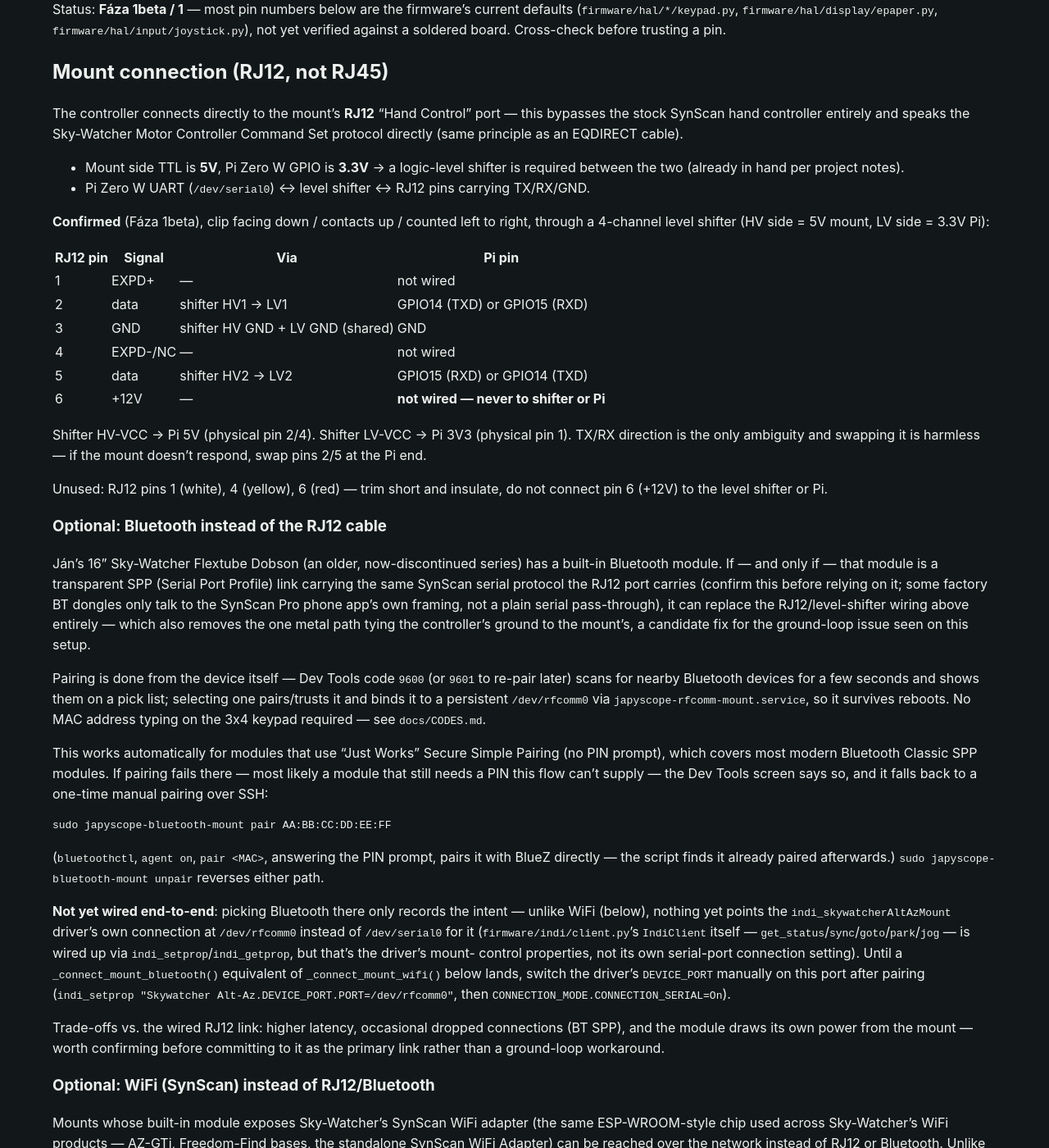
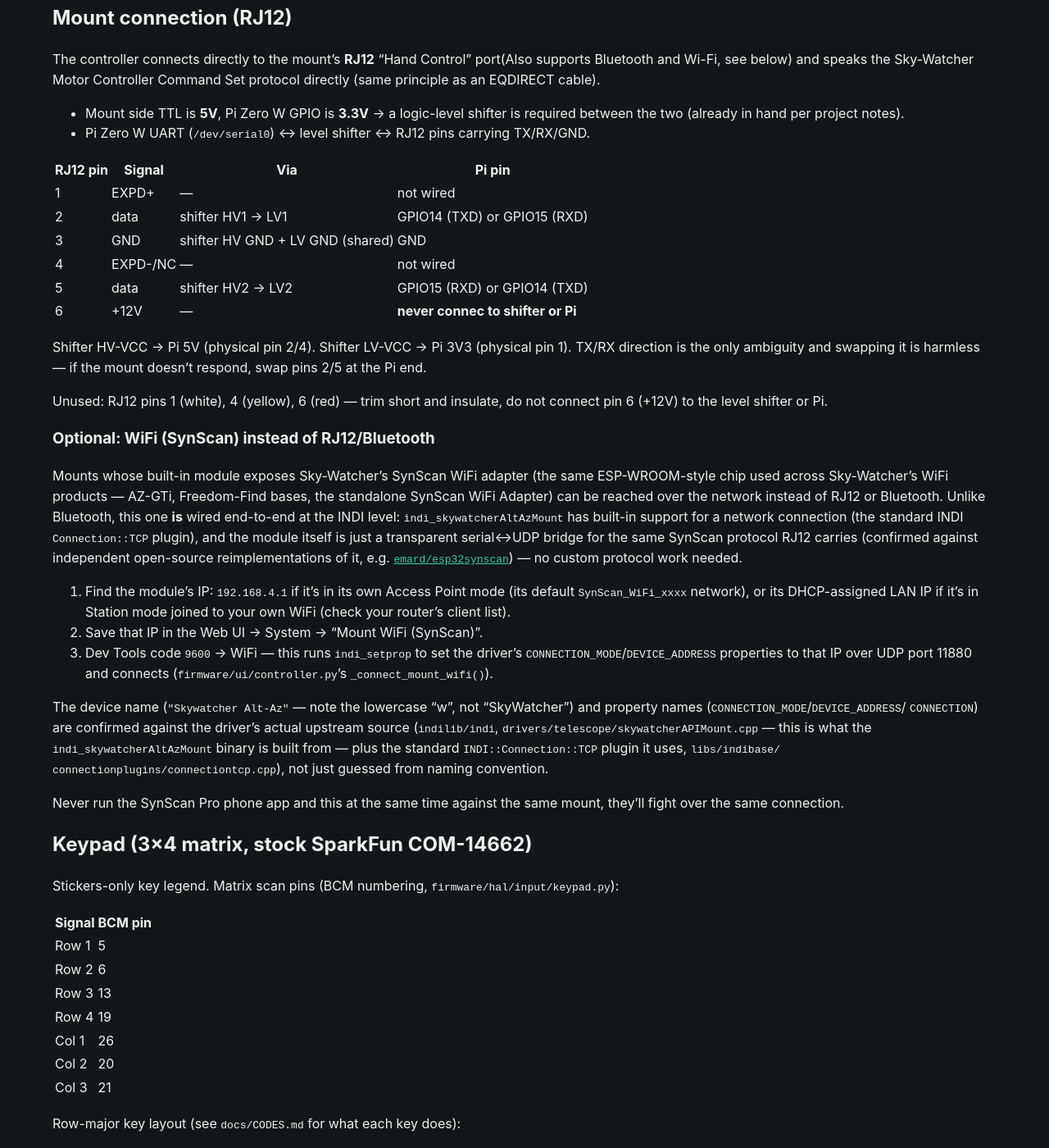
Before and after one commit to jan-tdy/japyscope-remote, a Jekyll site: the page built from docs/WIRING.md, in a window 1280 px wide and 1400 px high, scrolled down 256 px. Shown: the whole window at 82% size. Built offline with Jekyll 4.4.1, drawn with Linux system fonts in a browser that asks for light colours; some of the changed text lies outside the part shown.

Commit message:
Update WIRING.md

````diff
--- a/docs/WIRING.md
+++ b/docs/WIRING.md
@@ -9,16 +9,10 @@
 Single source of truth for how the Raspberry Pi Zero W is wired. Update this
 file (not a second copy elsewhere) as each build phase confirms real pins.
 
-Status: **Fáza 1beta / 1** — most pin numbers below are the firmware's
-current defaults (`firmware/hal/*/keypad.py`,
-`firmware/hal/display/epaper.py`, `firmware/hal/input/joystick.py`), not yet
-verified against a soldered board. Cross-check before trusting a pin.
-
-## Mount connection (RJ12, not RJ45)
+## Mount connection (RJ12)
 {: #mount-connection}
 
-The controller connects directly to the mount's **RJ12** "Hand Control" port
-— this bypasses the stock SynScan hand controller entirely and speaks the
+The controller connects directly to the mount's **RJ12** "Hand Control" port(Also supports Bluetooth and Wi-Fi, see below) and speaks the
 Sky-Watcher Motor Controller Command Set protocol directly (same principle
 as an EQDIRECT cable).
 
@@ -27,10 +21,6 @@
 - Pi Zero W UART (`/dev/serial0`) ↔ level shifter ↔ RJ12 pins carrying
   TX/RX/GND.
 
-**Confirmed** (Fáza 1beta), clip facing down / contacts up / counted left to
-right, through a 4-channel level shifter (HV side = 5V mount, LV side =
-3.3V Pi):
-
 | RJ12 pin | Signal | Via | Pi pin |
 |---|---|---|---|
 | 1 | EXPD+ | — | not wired |
@@ -38,7 +28,7 @@
 | 3 | GND | shifter HV GND + LV GND (shared) | GND |
 | 4 | EXPD-/NC | — | not wired |
 | 5 | data | shifter HV2 → LV2 | GPIO15 (RXD) or GPIO14 (TXD) |
-| 6 | +12V | — | **not wired — never to shifter or Pi** |
+| 6 | +12V | — | **never connec to shifter or Pi** |
 
 Shifter HV-VCC → Pi 5V (physical pin 2/4). Shifter LV-VCC → Pi 3V3
 (physical pin 1). TX/RX direction is the only ambiguity and swapping it is
@@ -46,57 +36,6 @@
 
 Unused: RJ12 pins 1 (white), 4 (yellow), 6 (red) — trim short and insulate,
 do not connect pin 6 (+12V) to the level shifter or Pi.
-
-### Optional: Bluetooth instead of the RJ12 cable
-{: #mount-bluetooth}
-
-Ján's 16" Sky-Watcher Flextube Dobson (an older, now-discontinued series)
-has a built-in Bluetooth module. If — and only if — that module is a
-transparent SPP (Serial Port Profile) link carrying the same SynScan serial
-protocol the RJ12 port carries (confirm this before relying on it; some
-factory BT dongles only talk to the SynScan Pro phone app's own framing,
-not a plain serial pass-through), it can replace the RJ12/level-shifter
-wiring above entirely — which also removes the one metal path tying the
-controller's ground to the mount's, a candidate fix for the ground-loop
-issue seen on this setup.
-
-Pairing is done from the device itself — Dev Tools code `9600` (or `9601`
-to re-pair later) scans for nearby Bluetooth devices for a few seconds and
-shows them on a pick list; selecting one pairs/trusts it and binds it to a
-persistent `/dev/rfcomm0` via `japyscope-rfcomm-mount.service`, so it
-survives reboots. No MAC address typing on the 3x4 keypad required — see
-`docs/CODES.md`.
-
-This works automatically for modules that use "Just Works" Secure Simple
-Pairing (no PIN prompt), which covers most modern Bluetooth Classic SPP
-modules. If pairing fails there — most likely a module that still needs a
-PIN this flow can't supply — the Dev Tools screen says so, and it falls
-back to a one-time manual pairing over SSH:
-
-```
-sudo japyscope-bluetooth-mount pair AA:BB:CC:DD:EE:FF
-```
-
-(`bluetoothctl`, `agent on`, `pair <MAC>`, answering the PIN prompt,
-pairs it with BlueZ directly — the script finds it already paired
-afterwards.) `sudo japyscope-bluetooth-mount unpair` reverses either path.
-
-**Not yet wired end-to-end**: picking Bluetooth there only records the
-intent — unlike WiFi (below), nothing yet points the
-`indi_skywatcherAltAzMount` driver's own connection at `/dev/rfcomm0`
-instead of `/dev/serial0` for it (`firmware/indi/client.py`'s
-`IndiClient` itself — `get_status`/`sync`/`goto`/`park`/`jog` — is wired
-up via `indi_setprop`/`indi_getprop`, but that's the driver's mount-
-control properties, not its own serial-port connection setting). Until a
-`_connect_mount_bluetooth()` equivalent of `_connect_mount_wifi()` below
-lands, switch the driver's `DEVICE_PORT` manually on this port after
-pairing (`indi_setprop "Skywatcher Alt-Az.DEVICE_PORT.PORT=/dev/rfcomm0"`,
-then `CONNECTION_MODE.CONNECTION_SERIAL=On`).
-
-Trade-offs vs. the wired RJ12 link: higher latency, occasional dropped
-connections (BT SPP), and the module draws its own power from the mount —
-worth confirming before committing to it as the primary link rather than a
-ground-loop workaround.
 
 ### Optional: WiFi (SynScan) instead of RJ12/Bluetooth
 
@@ -129,19 +68,15 @@
 what the `indi_skywatcherAltAzMount` binary is built from — plus the
 standard `INDI::Connection::TCP` plugin it uses, `libs/indibase/
 connectionplugins/connectiontcp.cpp`), not just guessed from naming
-convention. Still worth a sanity check against a live session before
-relying on it on real hardware —
-`indi_getprop -h localhost "Skywatcher Alt-Az.*"` against a running
-`indiserver` + `indi_skywatcherAltAzMount` session — since upstream could
-change the name in a future driver version.
+convention.
 
 Never run the SynScan Pro phone app and this at the same time against the
-same mount — they'll fight over the same connection.
+same mount, they'll fight over the same connection.
 
 ## Keypad (3×4 matrix, stock SparkFun COM-14662)
 {: #keypad}
 
-Stickers-only key legend, no physical modification to the keypad itself.
+Stickers-only key legend.
 Matrix scan pins (BCM numbering, `firmware/hal/input/keypad.py`):
 
 | Signal | BCM pin |
@@ -171,9 +106,6 @@
 | CLK | 16 |
 | DT | 12 |
 | SW (push) | 7 |
-
-Also needs a printed D-shaft knob for the KY-040 shaft (JLC3DP, per project
-notes) — not a wiring item, tracked here as a reminder for the enclosure BOM.
 
 ## External joystick (optional, KY-023-style)
 {: #joystick}
@@ -225,27 +157,4 @@
 
 ## Backlight (custom RGB edge-lighting)
 
-Not a bonded/commercial frontlight — a custom JapySoft side/edge-mounted RGB
-LED solution (2× 5mm LED per side of the display, per project notes).
-
-**Switching mechanism confirmed**: plain GPIO drive — each 5mm LED wired
-with its own series current-limiting resistor straight to a Pi Zero W GPIO
-pin, no MOSFET and no dedicated LED driver IC. Off/Med/High per channel
-(R/G/B) is done with software PWM on those GPIO pins, not separate
-resistor values.
-
-**TODO**: exact GPIO pin assignment per channel/LED and resistor values —
-update this table once wired, and update
-`firmware/hal/display/epaper.py::set_backlight()` (currently a stub) to
-drive them.
-
-## Power / enclosure notes (not wiring, kept here for context)
-
-- No battery in the enclosure.
-- Bottom face: cable pass-through, mounting, joystick cable (external
-  joystick module, not enclosure-mounted — see "External joystick" above),
-  power connector.
-- Magnetic dock: 4× 6×2mm magnets, bracket glued to the OTA tube (16" tube
-  only for now), matching through-holes (not pockets) in the enclosure back
-  — required as genuine through-holes because JLC3DP prints unattended (no
-  manual pause-to-insert-magnet step).
+PLANNED FOR DEPRECATION/CHANGE
````
Also changed, not shown: other parts of docs/WIRING.md (+1 -1 lines).
